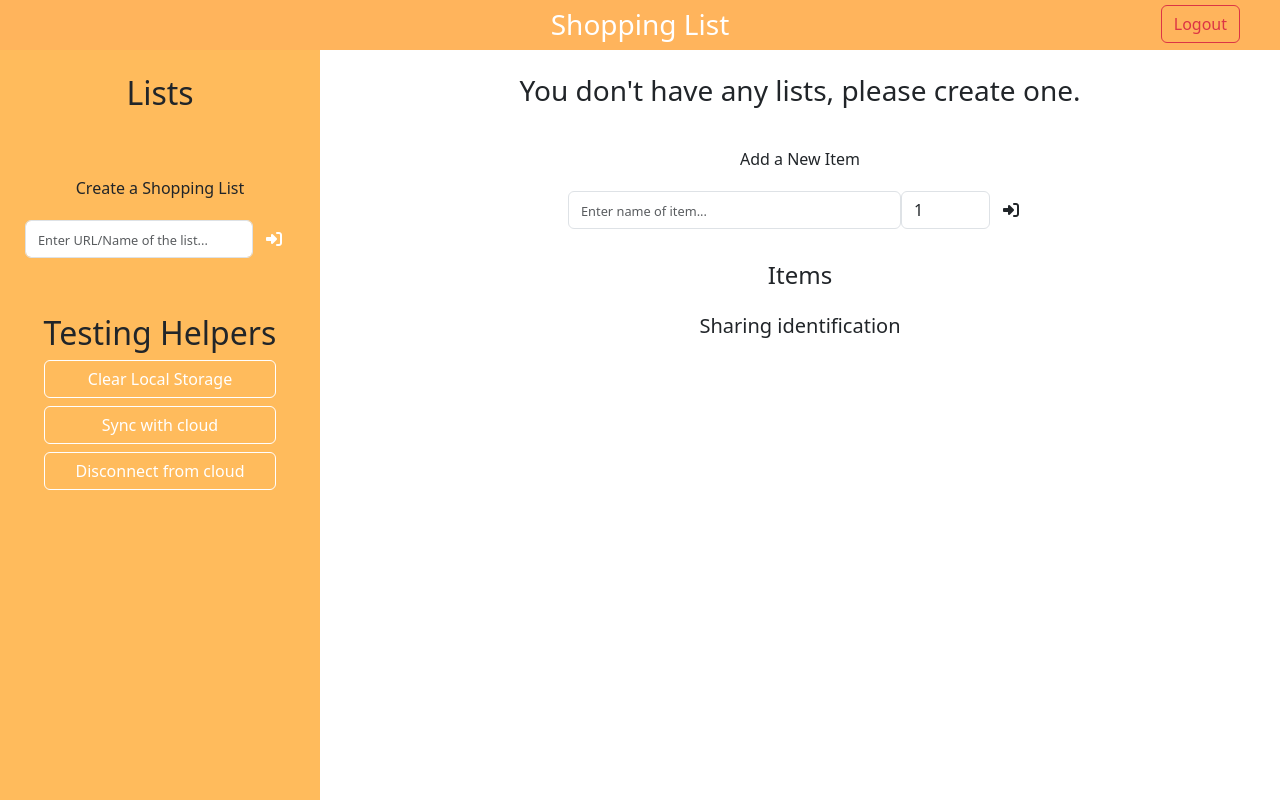
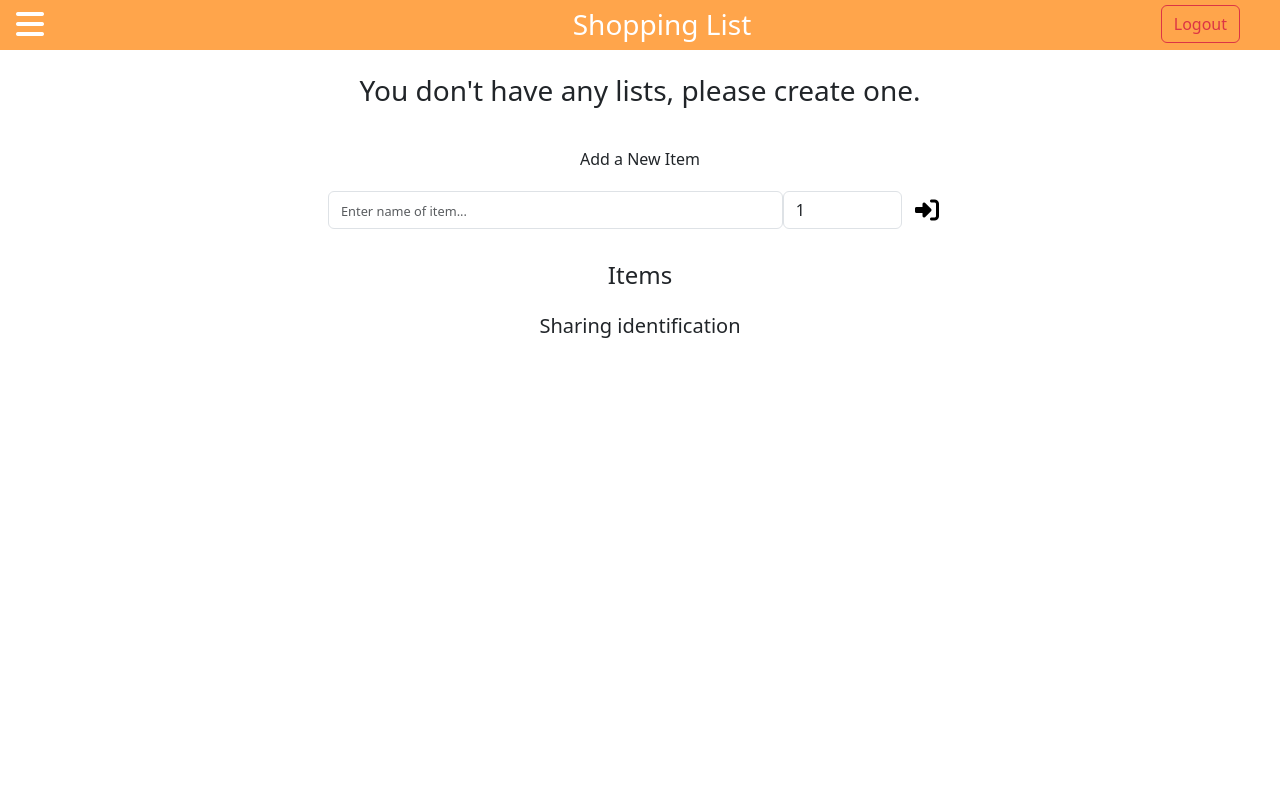
Before and after one commit to afs202005277/SDLE-Project, a Flask app: template Client/templates/offline.html in a window 1280 px wide. Run offline with Flask 3, Linux system fonts and the light colour scheme; the template is opened without the code that fills it, so the values that code supplies are empty.

Commit message:
shopping page CSS

```diff
--- a/Client/static/js/offline.js
+++ b/Client/static/js/offline.js
@@ -17,6 +17,41 @@ window.addEventListener("DOMContentLoaded", function () {
         loader.style.visibility = 'visible';
     });
 },);
+
+document.querySelector('#sideMenuButton').addEventListener('click', function() {
+    const menu = document.querySelector('#sideMenu')
+
+    if (menu.style.opacity == 0) {
+        menu.style.opacity = 1
+        menu.style.width = "320px"
+
+    }
+    else {
+        menu.style.opacity = 0
+        menu.style.width = "0px"
+    }
+})
+
+function loadIcons() {
+    const icons = document.querySelectorAll('i')
+
+    for (let i = 0; i < icons.length; i++) {
+        icons[i].addEventListener('mouseover', function () {
+            icons[i].style.color = "#C63D2F"
+        })
+        icons[i].addEventListener('mouseleave', function () {
+            if (icons[i].classList.contains('whiteIcon')) {
+                icons[i].style.color = "#fff"
+            }
+            else {
+                icons[i].style.color = "#000"
+            }
+
+        })
+    }
+}
+
+loadIcons()
 
 function createItem(name, quantity) {
     return {
@@ -266,7 +301,7 @@ class ShoppingLists {
                 <span>${item}</span>
                 <div class="d-flex gap-2 align-items-center">
                     <span class="badge bg-primary rounded-pill">${quantity}</span>
-                    <i class="fa-solid fa-delete-left"></i>
+                    <i class="fa-solid fa-delete-left whiteIcon"></i>
                 </div>
             `
             li.querySelector('span').addEventListener('click', () => {
@@ -280,6 +315,7 @@ class ShoppingLists {
 
             ul.appendChild(li);
         });
+        loadIcons()
     }
 
     getFirst() {
@@ -499,8 +535,8 @@ class ShoppingList {
                 <span>${item.name}</span>
                 <div class="d-flex gap-2 align-items-center">
                     <span class="badge bg-primary rounded-pill">${item.quantity}</span>
-                    <button type="button" class="btn delete" data-bs-toggle="modal" data-bs-target="#deleteModal"><i class="fa-solid fa-cart-shopping"></i></button>
-                    <button type="button" class="btn rename" data-bs-toggle="modal" data-bs-target="#renameModal"><i class="fa-solid fa-font"></i></button>
+                    <button type="button" class="btn delete" data-bs-toggle="modal" data-bs-target="#deleteModal"><i class="fa-solid fa-cart-shopping blackIcon"></i></button>
+                    <button type="button" class="btn rename" data-bs-toggle="modal" data-bs-target="#renameModal"><i class="fa-solid fa-font blackIcon"></i></button>
                 </div>
             `
 
@@ -527,6 +563,7 @@ class ShoppingList {
 
             shoppingList.appendChild(li);
         });
+        loadIcons()
         document.querySelector('#id').textContent = localStorage.getItem(this.hash + "_id");
     }
 }
--- a/Client/static/styles/app.css
+++ b/Client/static/styles/app.css
@@ -120,3 +120,18 @@ canvas{
   0% { transform: rotate(0deg); }
   100% { transform: rotate(360deg); }
 }
+
+#shoppingList li {
+  background-color: #f8ce92;
+  border-radius: 20px;
+}
+
+.whiteIcon {
+  color:white;
+  transition: all 0.25s;
+}
+
+.blackIcon {
+  color:black;
+  transition: all 0.25s;
+}
--- a/Client/templates/offline.html
+++ b/Client/templates/offline.html
@@ -18,15 +18,16 @@
         <h2>Loading...</h2>
       </div>
     <main>
-        <div class="w-100 bg-primary d-flex flex-row align-items-center justify-content-center">
-            <h1 class="bg-primary text-center p-2 fs-3 text-white">Shopping List</h1>
-            <i id="disconnect-icon" class="d-none fa-solid fa-plug-circle-xmark"></i>
+        <div class="w-100 bg-primary d-flex flex-row align-items-center">
+            <i id="sideMenuButton" class="fa-solid fa-bars fa-2xl whiteIcon" style="margin-left: 0.5em;"></i>
+            <h1 class="bg-primary text-center p-2 fs-3 text-white" style="margin: auto;">Shopping List</h1>
+            <i id="disconnect-icon" class="d-none fa-solid fa-plug-circle-xmark fa-2xl whiteIcon"></i>
             <a href="/logout"><button id="logout" class="btn btn-outline-danger">Logout</button></a>
         </div>
 
 
         <div id="wrapper">
-            <div class="bg-secondary d-flex flex-column align-items-center">
+            <div id="sideMenu" class="bg-secondary d-flex flex-column align-items-center" style="transition: all 0.25s ease; opacity: 0; width: 0px;">
                 <h2 class="mt-4">Lists</h2>
                 <ul id="others" class="list-group w-100 gap-3"></ul>
 
@@ -34,7 +35,7 @@
                     <label for="list" class="text-center">Create a Shopping List</label>
                     <div class="w-100 d-flex align-items-center justify-content-center">
                         <input type="text" class="form-control w-75" id="list" required placeholder="Enter URL/Name of the list...">
-                        <button class="btn" type="submit"><i class="fa-solid fa-right-to-bracket text-white"></i></button>
+                        <button class="btn" type="submit"><i class="fa-solid fa-right-to-bracket fa-xl whiteIcon"></i></button>
                     </div>
                 </form>
 
@@ -55,14 +56,14 @@
                     <div class="w-100 d-flex align-items-center justify-content-center">
                         <input type="text" class="form-control" id="item" required placeholder="Enter name of item...">
                         <input type="number" id="quantity" class="form-control w-25" value="1"/>
-                        <button class="btn" type="submit"><i class="fa-solid fa-right-to-bracket"></i></button>
+                        <button class="btn" type="submit"><i class="fa-solid fa-right-to-bracket blackIcon fa-xl"></i></button>
                     </div>
                 </form>
 
                 <h4 class="mt-3">Items</h4>
                 <ul id="shoppingList" class="w-100"></ul>
 
-                <h5 id="sharing-id">Sharing identification <span id="id"></span></h5>
+                <h5 id="sharing-id">Sharing identification<br><span id="id"></span></h5>
 
             </div>
         </div>
@@ -75,7 +76,7 @@
 
 <style>
     :root{
-        --bs-primary-rgb: 255, 180, 92;
+        --bs-primary-rgb: 255, 165, 75;
         --bs-secondary-rgb: 255, 187, 92;
     }
 
```
